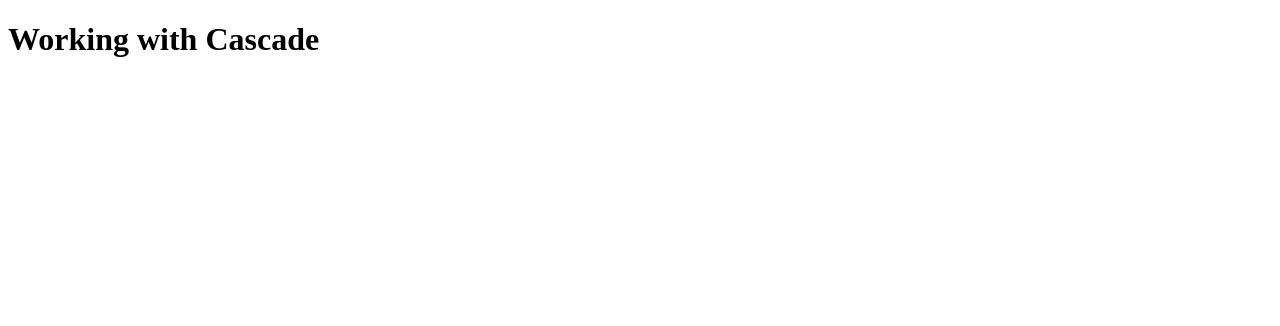
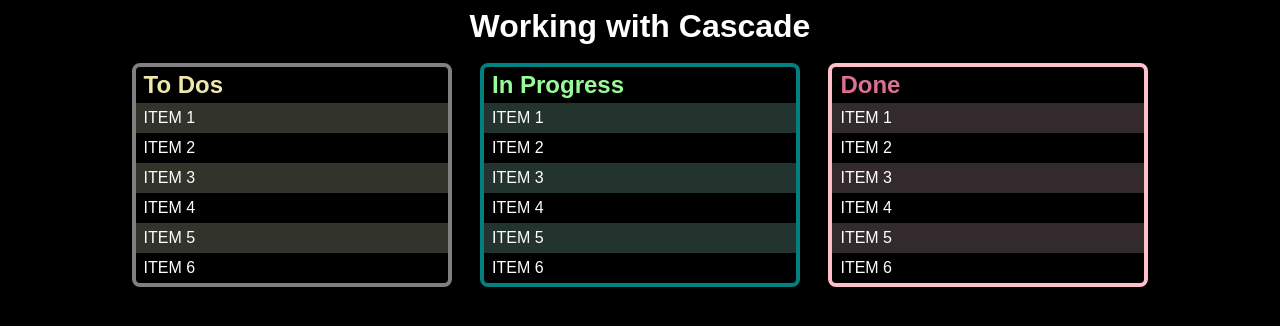
Before and after one commit to sophwest/CSSRefBuild, a plain HTML site: page index.html in a window 1280 px wide. Drawn offline with Linux system fonts and the light colour scheme.

Commit message:
created and styled todo lists

```diff
--- a/css/main.css
+++ b/css/main.css
@@ -0,0 +1,57 @@
+/* reset all of the defaults to 0 so that you can write your own css*/
+/* dont rely on the built in browser styling */
+
+* {
+    border: none;
+    margin: 0;
+    padding: 0;
+
+    box-sizing: border-box;
+}
+
+body {
+    font-size: 16px;
+    background-color: black;
+    font-family: Arial, Helvetica, sans-serif;
+    color: white;
+}
+
+header > h1 {
+text-align: center;
+padding: 8px;
+}
+
+article {
+    width: 25%;
+    border: 4px solid white;
+    border-radius: 8px;
+    display: inline-block;
+    margin: 10px 12px;
+    text-align: left;
+}
+
+main { text-align: center; }
+
+article > h2 {
+    color: palegoldenrod;
+    padding: 4px 8px;
+}
+
+article:first-of-type { border: 4px solid gray }
+
+#inprogress { border: 4px solid teal }
+#inprogress h2 { color:palegreen }
+
+#done {border: 4px solid pink}
+#done h2 { color: palevioletred; }
+
+ul { list-style-type: none; }
+
+ul li {
+    padding: 6px 8px;
+    text-transform: uppercase;
+}
+
+.todo li:nth-child(odd) { background-color: rgba(249, 255, 208, 0.2);}
+.inprogress li:nth-child(odd) { background-color: rgba(177, 255, 224, 0.2);}
+.done li:nth-child(odd) { background-color: rgba(255, 208, 227, 0.2);}
--- a/index.html
+++ b/index.html
@@ -12,6 +12,40 @@
     <header>
         <h1>Working with Cascade</h1>
     </header>
+
+    <article id="todo">
+        <h2>To Dos</h2>
+        <ul class="todo">
+            <li>item 1</li>
+            <li>item 2</li>
+            <li>item 3</li>
+            <li>item 4</li>
+            <li>item 5</li>
+            <li>item 6</li>
+        </ul>
+    </article>
+    <article id="inprogress">
+        <h2>In Progress</h2>
+        <ul class="inprogress">
+            <li>item 1</li>
+            <li>item 2</li>
+            <li>item 3</li>
+            <li>item 4</li>
+            <li>item 5</li>
+            <li>item 6</li>
+        </ul>
+    </article>
+    <article id="done">
+        <h2>Done</h2>
+        <ul class="done">
+            <li>item 1</li>
+            <li>item 2</li>
+            <li>item 3</li>
+            <li>item 4</li>
+            <li>item 5</li>
+            <li>item 6</li>
+        </ul>
+    </article>
    </main>
 </body>
 </html>
```
